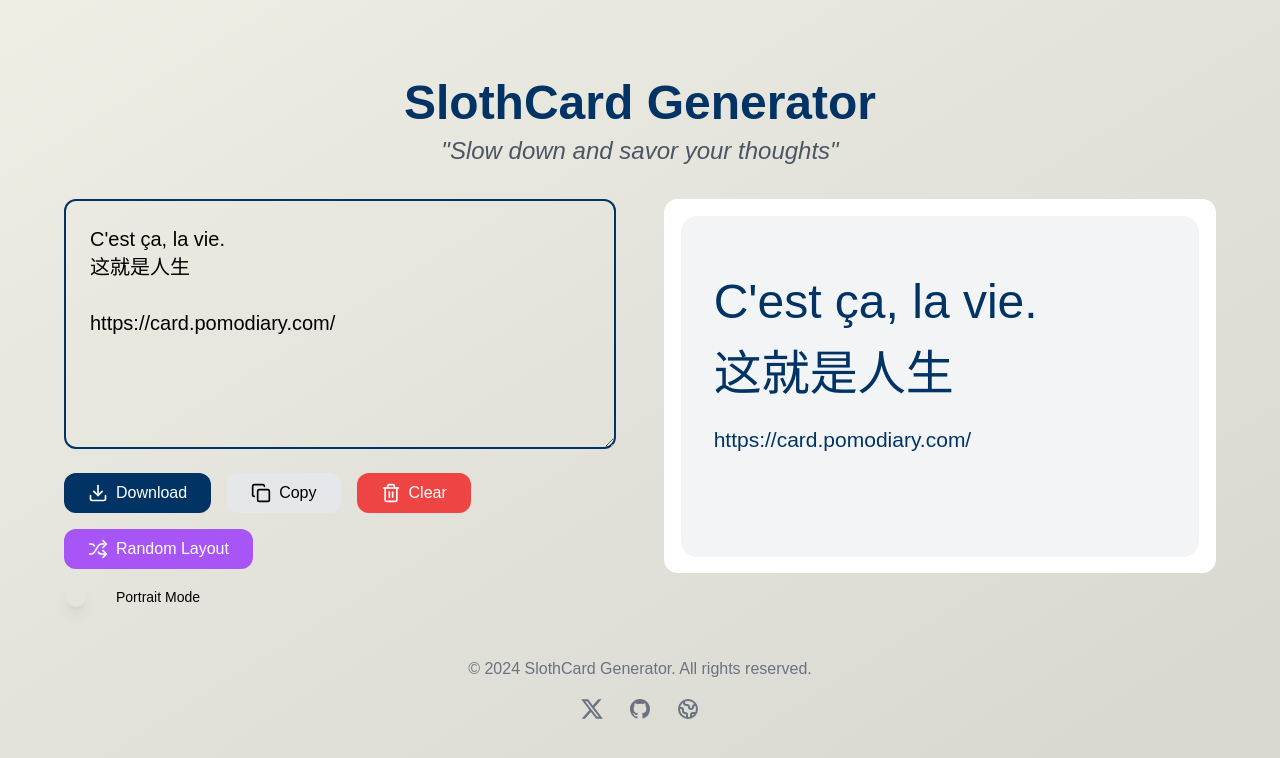
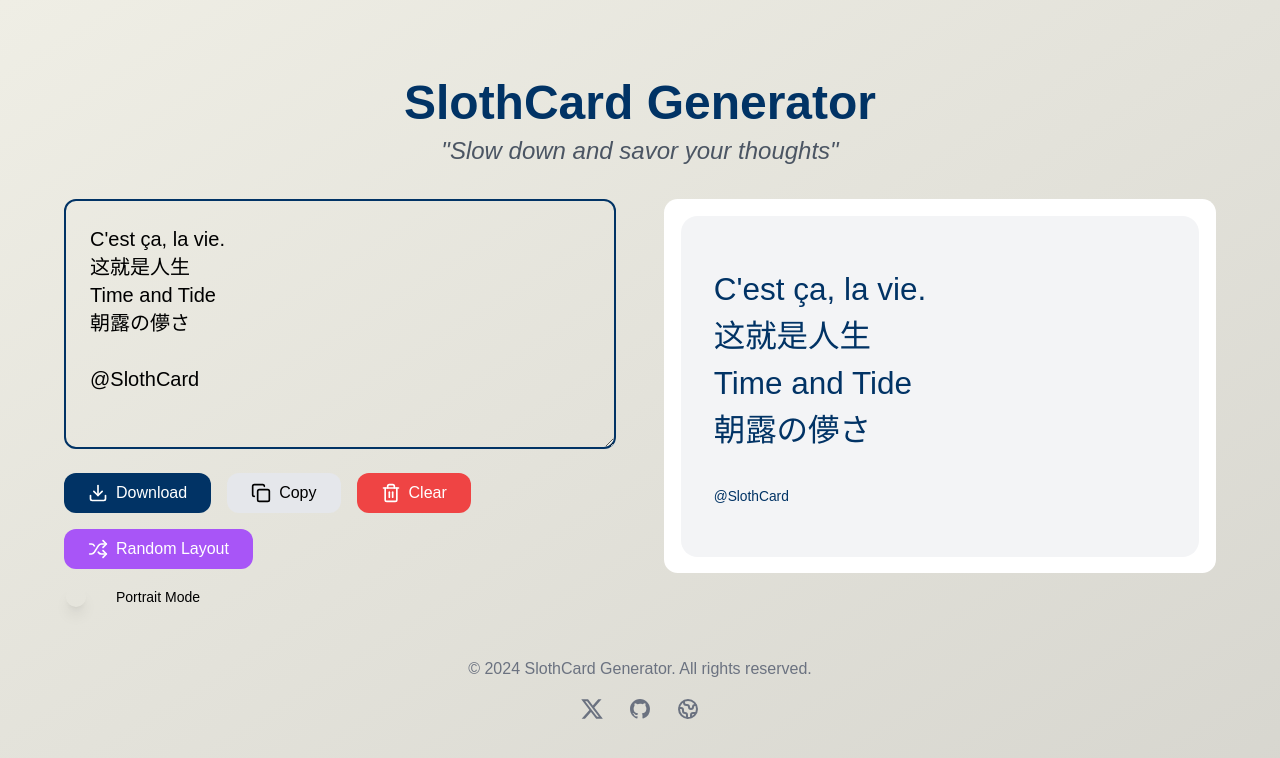
Before and after one commit to qiaoshouqing/text2card, a Next.js app: page / in a window 1280 px wide. Shown: the top 758 px of the page. Built offline with nearby package versions, Linux system fonts and the light colour scheme; a web font is replaced by a local one.

Commit message:
modify defaultText

```diff
--- a/app/EpicCard.tsx
+++ b/app/EpicCard.tsx
@@ -11,8 +11,10 @@ import { Switch } from "../components/ui/switch";
 
 const defaultText = `C'est ça, la vie.
 这就是人生
+Time and Tide
+朝露の儚さ
 
-https://card.pomodiary.com/`;
+@SlothCard`;
 
 const EpicCard: React.FC = () => {
     const [text, setText] = useState<string>(defaultText);
```
